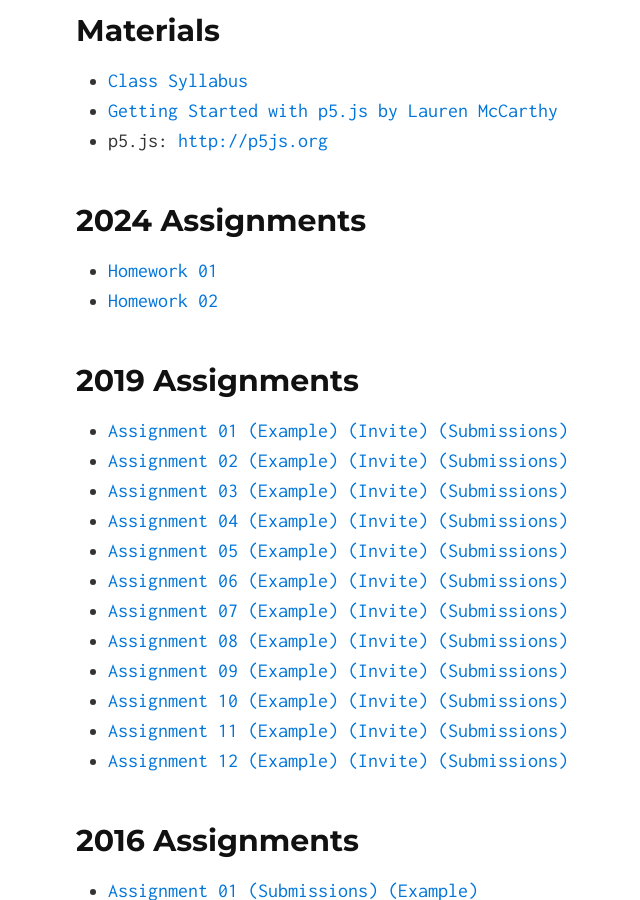
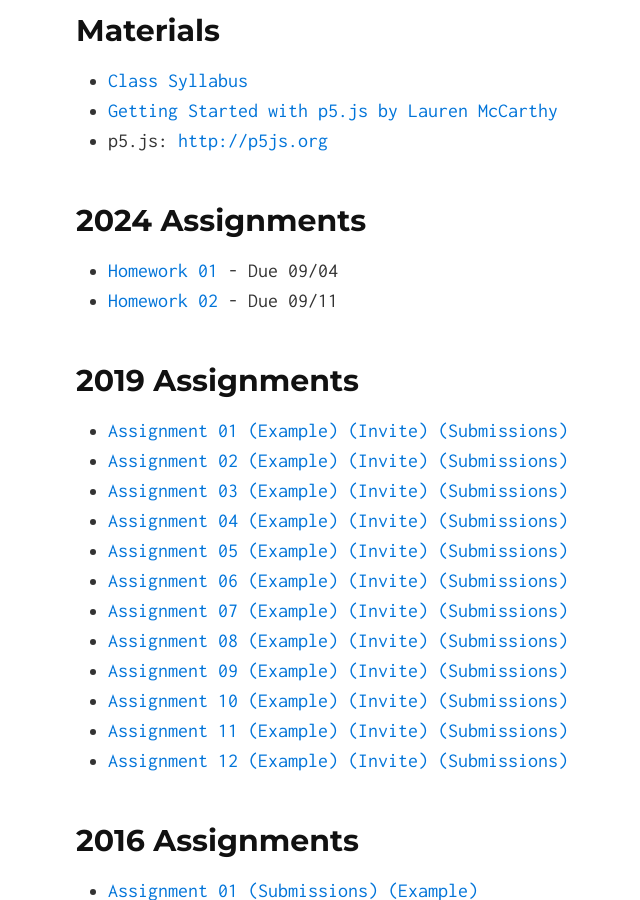
Before and after one commit to lsudigitalart/lsudigitalart.github.io, a Jekyll site: the page built from 2210/index.md, in a window 1280 px wide and 900 px high, scrolled down 554 px. Shown: the whole window, without its empty margins (142-782 px from the left). Built offline with Jekyll 4.4.1, drawn with Linux system fonts in a browser that asks for light colours; our own code applies the rules of GitHub Pages for plain Markdown files.

Commit message:
due dates

```diff
--- a/2210/index.md
+++ b/2210/index.md
@@ -10,8 +10,8 @@ ART 2210 Creative Coding is an applied course that focuses on creating internet
 - p5.js: <http://p5js.org>
 
 ## 2024 Assignments
-- [Homework 01](https://classroom.github.com/a/K4_1T8jh)
-- [Homework 02](https://classroom.github.com/a/jtVStpfj)
+- [Homework 01](https://classroom.github.com/a/K4_1T8jh) - Due 09/04
+- [Homework 02](https://classroom.github.com/a/jtVStpfj) - Due 09/11
 
 ## 2019 Assignments
 - [Assignment 01](https://github.com/lsudigitalart/2019-2210-hw1) [(Example)](https://github.com/lsudigitalart/2019-2210-hw1-fredeerock) [(Invite)](https://classroom.github.com/a/YckizPdM) [(Submissions)](https://github.com/lsudigitalart?q=2019-2210-hw1)
```
